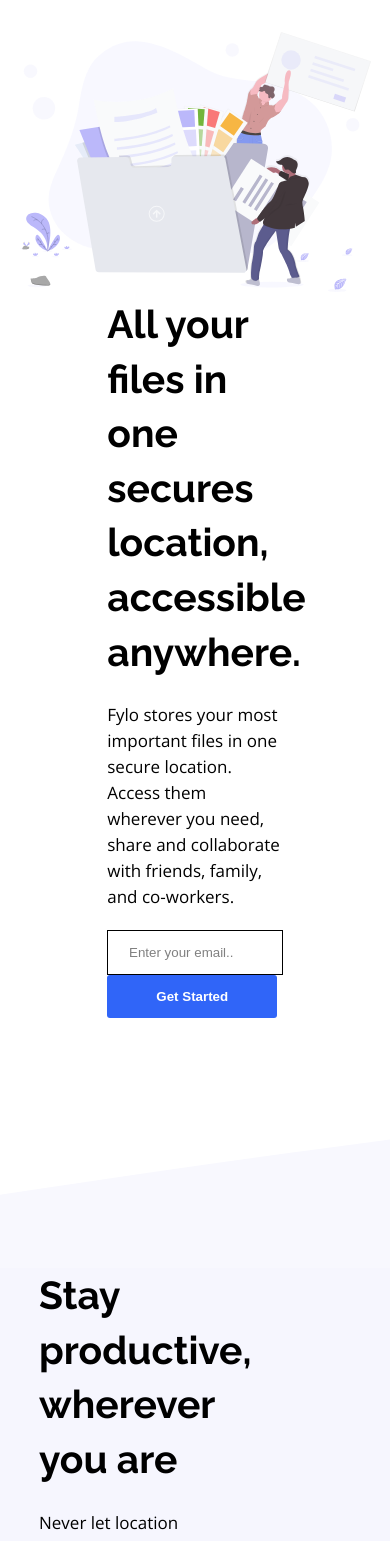
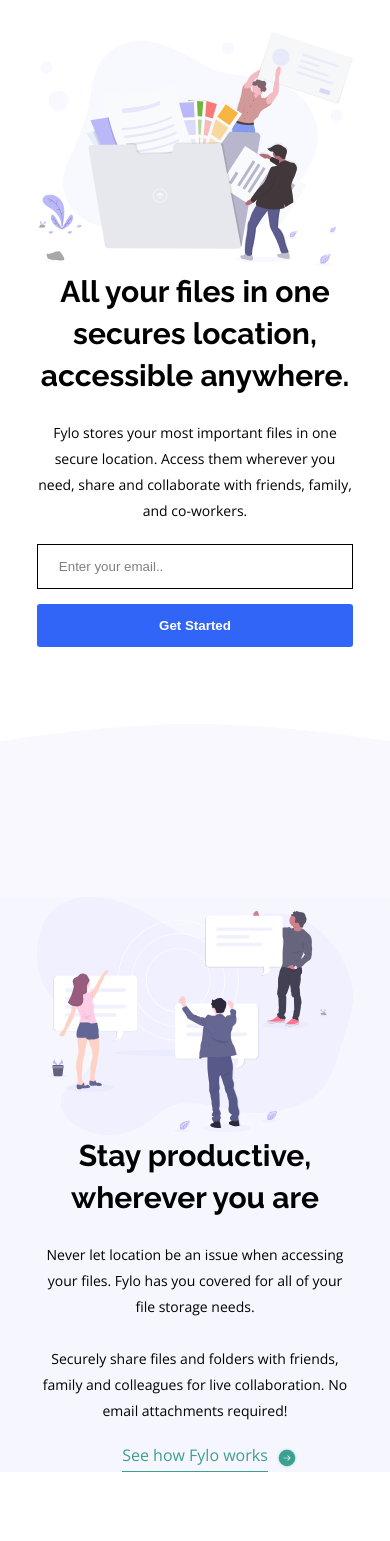
Before and after one commit to Axelpo2020/Landing-Page, a plain HTML site: page index.html in a window 390 px wide. Shown: the part 88-1629 px from the top of the page. After the commit the page ends 1560 px from the top, so only its background shows below. Drawn offline with nearby package versions, Linux system fonts and the light colour scheme.

Commit message:
section productive bientot fini

```diff
--- a/index.html
+++ b/index.html
@@ -13,7 +13,7 @@
 
 <body>
     <div class="inner">
-        <nav class='w'>
+        <nav class='width'>
             <div class="nav__container--logo">
                 <img class='logo' src='images/logo.svg' alt='logo Fylo' />
             </div>
@@ -32,7 +32,7 @@
         </nav>
 
 
-        <header id='header' class='box w'>
+        <header id='header' class='box width'>
             <div class="section__width">
                 <div class="header__container--txt">
                     <h3 class="section__title">All your files in one secures location, accessible anywhere.</h3>
@@ -44,8 +44,6 @@
                     </div>
                 </div>
             </div>
-
-
             <div class="header__container--right">
                 <img src='images/illustration-1.svg' />
             </div>
@@ -53,8 +51,7 @@
 
 
         <div class="container__section--productive">
-        <section id='productive' class='box w'>
-
+        <section id='productive' class='box width'>
                 <div class="section__width">
                     <h3 class='section__title'>Stay productive, wherever you are</h3>
                     <p class='section__p'>Never let location be an issue when accessing your files. Fylo has you covered for all of your file
@@ -65,8 +62,6 @@
                         attachments required!</p>
                         <a class='btn btn--secondary' href="#">See how Fylo works</a>
                 </div>
-
-
                 <div class="productive__container--right section__width">
                     <img src='images/illustration-2.svg' alt='illustration-2' />
                 </div>
--- a/scss/_base.scss
+++ b/scss/_base.scss
@@ -12,15 +12,6 @@
    font-weight: 400;
 }
 
-//Width of containers section
-.w {
-   width: 90%;
-}
-
-.section__width {
-   width: 50%;
-}
-
 .inner {
    display: flex;
    flex-direction: column;
@@ -28,6 +19,28 @@
    align-items: center;
 }
 
+//Width of inner page
+.width {
+   width: 90%;
+}
+
+@media screen and (max-width: 727px) {
+   .width {
+      width: 90%;
+   }
+}
+//Section of section
+.section__width {
+   width: 50%;
+}
+@media screen and (max-width: 727px) {
+   .section__width {
+      width: 90%;
+      display: flex;
+      flex-direction: column;
+      align-items: center;
+   }
+}
 
 //btn
 .btn {
@@ -48,7 +61,12 @@
    }
 }
 
-
+@media screen and (max-width: 727px) {
+   .btn--primary {
+      width: 100%;
+      margin-top: 15px;
+   }
+}
 //Title of sections
 .section__title {
    font-size: 39px;
@@ -57,6 +75,18 @@
    font-weight: 700;
 }
 
+@media screen and (max-width: 727px) {
+   .section__title {
+      text-align: center;
+   }
+}
+
+@media screen and (max-width: 575px) {
+   .section__title {
+      font-size: 30px;
+   }
+
+}
 .section__p {
    margin-top: 23px;
    line-height: 26px;
@@ -66,7 +96,8 @@
 }
 
 @media screen and (max-width: 727px) {
-   .w {
-      width: 80%;
+   .section__p {
+      text-align: center;
+      font-size: 14px;
    }
 }
--- a/scss/layout/_header.scss
+++ b/scss/layout/_header.scss
@@ -2,16 +2,9 @@
    Layout/Header
    ======================= */
 
-   .header__container--right {
-      width: 50%;
-   }
-
-
-
-
-
-
-
+.header__container--right {
+   width: 40%;
+}
 
 .input-email {
    width: 400px;
@@ -19,23 +12,9 @@
    border: .6px solid var(--clr-verydarkblue);
    border: 1px solid black;
    margin-right: 20px;
+
    &::placeholder {
       color: gray;
-   }
-}
-
-.btn-submit {
-   border: none;
-   font-size: 15px;
-   width: 200px;
-   padding: .875rem 1.3rem;
-   border-radius: 3px;
-   background-color: hsl(224, 93%, 58%);
-   color: white;
-   font-weight: var(--fw-bold);
-   &:hover {
-      cursor: pointer;
-      opacity: 0.9;
    }
 }
 
@@ -47,11 +26,9 @@
    #header {
       width: 90%;
    }
-
    .h3 {
       font-size: 33px;
    }
-
    .header__p {
       font-size: 13px;
    }
@@ -61,21 +38,11 @@
    #header {
       flex-direction: column-reverse;
    }
+   .header__container--right {
+      width: 90%;
+  }
 
-   .heder__container--left {
-      width: 100%;
-      margin-top: 38px;
-   }
 
-   .header__container--right {
-      width: 100%;
-   }
-
-   .header__container--txt {
-      width: 100%;
-   }
-
-   .header__p,
    .h3 {
       text-align: center;
    }
--- a/scss/layout/_nav.scss
+++ b/scss/layout/_nav.scss
@@ -29,17 +29,8 @@
 
 
 
-@media screen and (max-width: 1020px) {
-   nav {
-      width: 90%;
-   }
-
-}
 
 @media screen and (max-width: 727px) {
-   nav {
-      width: 80%;
-   }
 
    .logo {
       width: 80px;
--- a/scss/layout/_section-productive.scss
+++ b/scss/layout/_section-productive.scss
@@ -19,11 +19,18 @@
     height: 30%;
     position: absolute;
     top: -30%;
+}
 
+@media screen and (max-width: 727px) {
+    .container__section--productive::before {
+        background: url('/images/bg-curve-mobile.svg') no-repeat;
+        background-position: top;
+        background-size: cover;
+    }
 }
 
 .productive__container--right {
-    width: 40%;
+    width: 50%;
 }
 
 
@@ -44,8 +51,17 @@
     position: absolute;
     top: 3px;
     right: -30px;
+}
 
+//Container flex direction reverse
+@media screen and (max-width: 727px) {
+    #productive {
+        flex-direction: column-reverse;
+    }
 
+    .productive__container--right {
+        width: 90%;
+    }
 }
 
 
--- a/scss/modules/_box.scss
+++ b/scss/modules/_box.scss
@@ -5,4 +5,5 @@
 .box {
     display: flex;
     align-items: center;
+    justify-content: space-between;
 }
--- a/scss/style.scss
+++ b/scss/style.scss
@@ -28,7 +28,7 @@
 /* Layouts */
 @import "layout/_nav.scss";
 @import "layout/_header.scss";
-@import "layout/section-productive.scss";
+@import "layout/_section-productive.scss";
 @import "layout/_footer.scss";
 
 /* Modules */
```
Also changed, not shown: scss/style.css, 1 other file. Lines whose indentation alone changed are shown as unchanged.
